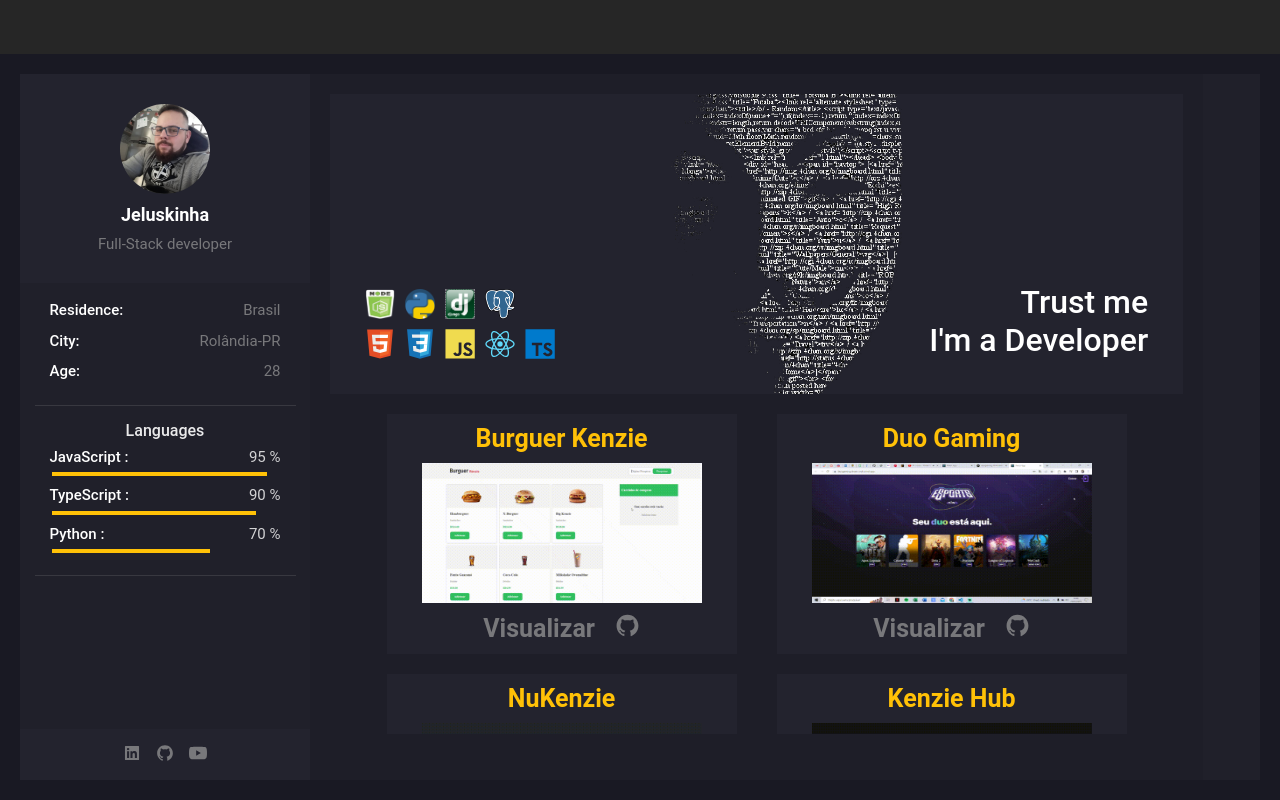
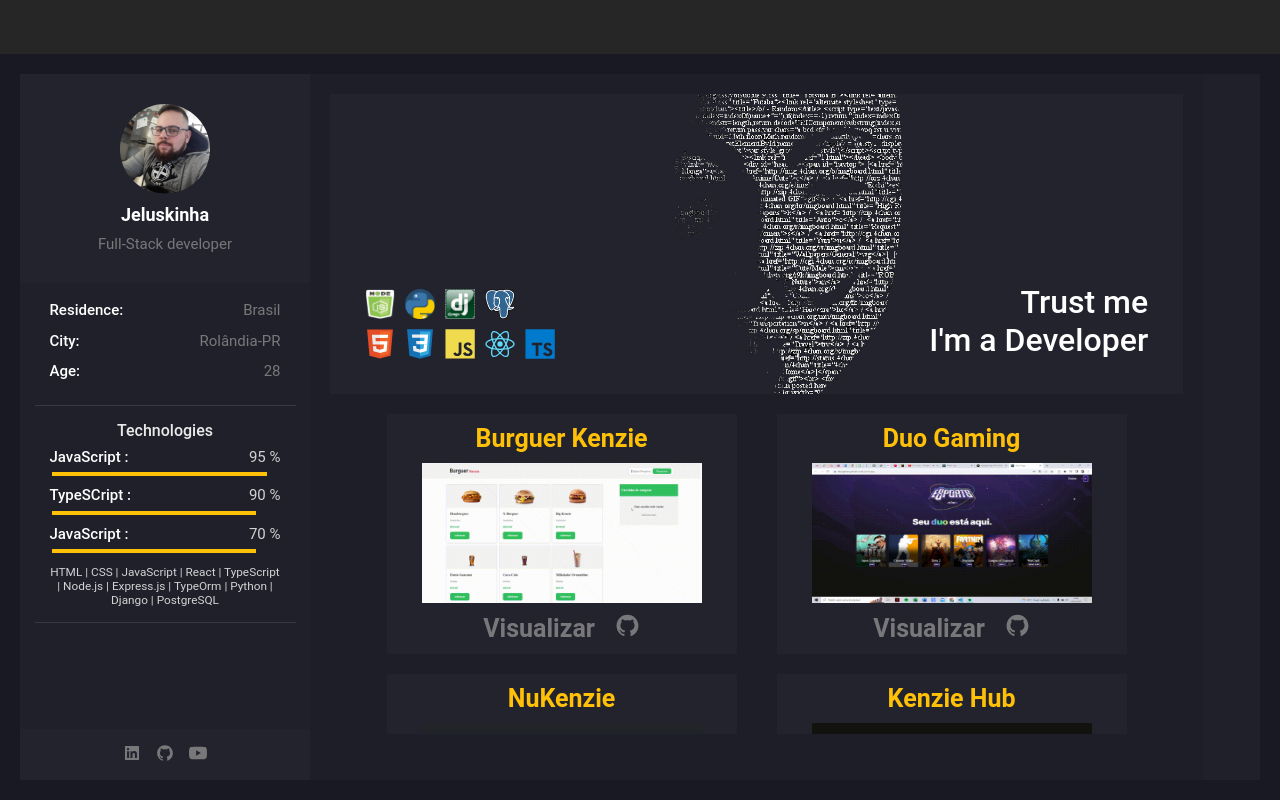
Before and after one commit to Jeluskinha/Portifolio, a React (Create React App) app: page / in a window 1280 px wide. Built offline with nearby package versions, Linux system fonts and the light colour scheme.

Commit message:
feat: script de tecnologias intuitivamente editavel finalizado

```diff
--- a/src/components/Main/Aside/AboutMe/Technologies/index.jsx
+++ b/src/components/Main/Aside/AboutMe/Technologies/index.jsx
@@ -1,32 +1,50 @@
 import TechStyle from "./styles";
+
+const mainTechs = [
+  {
+    name: 'JavaScript',
+    percentage: 95
+  },
+  {
+    name: 'TypeSCript',
+    percentage: 90
+  },
+  {
+    name: 'JavaScript',
+    percentage: 70
+  },
+]
+
+const techs = 'HTML | CSS | JavaScript | React | TypeScript | Node.js | Express.js | TypeOrm | Python | Django | PostgreSQL'
 
 function Tech() {
   return (
-    <TechStyle JavaScript={95} TypeSCript={90} Python={70}>
+    <TechStyle mainTech_1={mainTechs[0].percentage} mainTech_2={mainTechs[1].percentage} mainTech_3={mainTechs[2].percentage}>
       <ul>
-        <h4>Languages</h4>
+        <h4>Technologies</h4>
         <li>
           <div>
-            <h6>JavaScript :</h6>
-            <span>95 %</span>
+            <h6>{mainTechs[0].name} :</h6>
+            <span>{mainTechs[0].percentage} %</span>
           </div>
-          <div id={'JavaScript'}></div>
+          <div id={'mainTech_1'}></div>
         </li>
         <li>
           <div>
-            <h6>TypeScript :</h6>
-            <span>90 %</span>
+            <h6>{mainTechs[1].name} :</h6>
+            <span>{mainTechs[1].percentage} %</span>
           </div>
-          <div id={'TypeScript'}></div>
+          <div id={'mainTech_2'}></div>
         </li>
         <li>
           <div>
-            <h6>Python :</h6>
-            <span>70   %</span>
+            <h6>{mainTechs[2].name} :</h6>
+            <span>{mainTechs[2].percentage} %</span>
           </div>
-          <div id={'Python'}></div>
+          <div id={'mainTech_3'}></div>
         </li>
       </ul>
+      <h6>{techs}</h6>
     </TechStyle>
   );
 }
--- a/src/components/Main/Aside/AboutMe/Technologies/styles.js
+++ b/src/components/Main/Aside/AboutMe/Technologies/styles.js
@@ -35,36 +35,36 @@ const TechStyle = styled.div`
           text-align: end;
         }
       }
-      #JavaScript {
+      #mainTech_1 {
         min-height: 8px;
         padding: 2px 2px;
         background-color: var(--BorderColor-1);
         display: flex;
-         --progress: ${({JavaScript}) => JavaScript};
+         --progress: ${({mainTech_1}) => mainTech_1};
          &::before{
              content: "";
              width: calc(var(--progress) * 1%);
              background-color: var(--fontColor-3);
          }
       }
-      #TypeScript {
+      #mainTech_2 {
         min-height: 8px;
         padding: 2px 2px;
         background-color: var(--BorderColor-1);
         display: flex;
-         --progress: ${({TypeSCript}) => TypeSCript};
+         --progress: ${({mainTech_2}) => mainTech_2};
          &::before{
              content: "";
              width: calc(var(--progress) * 1%);
              background-color: var(--fontColor-3);
          }
       }
-      #Python {
+      #mainTech_3 {
         min-height: 8px;
         padding: 2px 2px;
         background-color: var(--BorderColor-1);
         display: flex;
-         --progress: ${({Python}) => Python};
+         --progress: ${({mainTech_2}) => mainTech_2};
          &::before{
              content: "";
              width: calc(var(--progress) * 1%);
@@ -73,7 +73,14 @@ const TechStyle = styled.div`
       }
     }
   }
-
+  h6:nth-last-child(1){
+    margin-top: 10px;
+    text-align: center;
+    font-size: calc(var(--fontSize-Small) - 20%);
+    color: var(--fontColor-1);
+    font-weight: calc(var(--fontWeight-Strong) -50);
+    opacity: 0.8;
+  }
 `;
 
 export default TechStyle;
```
